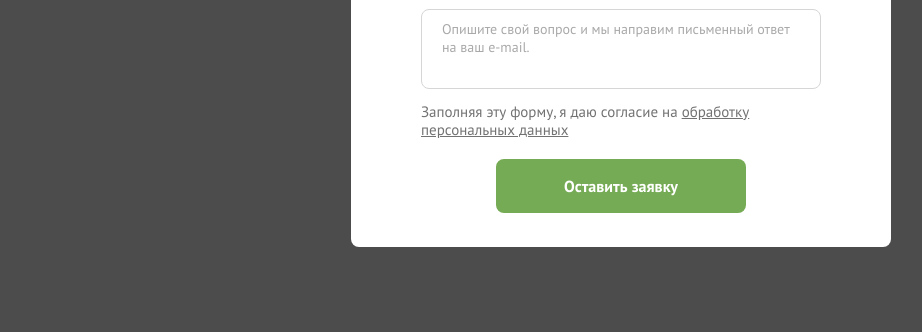
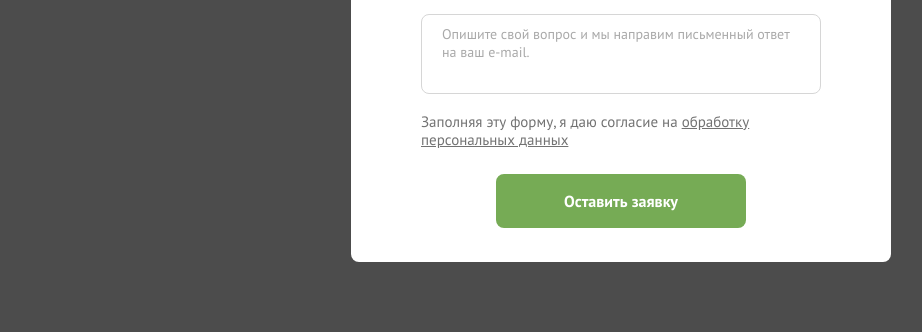
Before and after one commit to Gabbasov98/grossFood, a website: page src/nav.html in a window 1280 px wide. Shown: the part 468-800 px from the top of the page, without its empty margins (19-941 px from the left). Drawn offline with nearby package versions, Linux system fonts and the light colour scheme; files that its build step writes are made by us from their sources; files whose address does not match are found by name.

```diff
--- a/src/scss/page-blocks/_popups.scss
+++ b/src/scss/page-blocks/_popups.scss
@@ -3,20 +3,17 @@
 .modal {
     background: rgba(#000, .7);
     position: fixed;
-    left: 0;
+    left: -10000;
     top: 0;
     width: 100%;
     height: 100vh;
     overflow-y: auto;
-    display: flex;
     align-items: center;
     justify-content: center;
     z-index: 1000;
-    opacity: 0;
-    pointer-events: none;
+    display: none;
     &--active{
-        opacity: 1;
-        pointer-events: unset;
+        display: flex;
     }
     &__dialog{
         background: #FFFFFF;
@@ -53,7 +50,7 @@
         margin-top: 16px;
         display: grid;
         grid-template-columns: 1fr;
-        gap: 12px;
+        gap: 17px;
     }
     .mfg{
         input{
```
Also changed, not shown: build/css/style.min.css, 1 other file.
